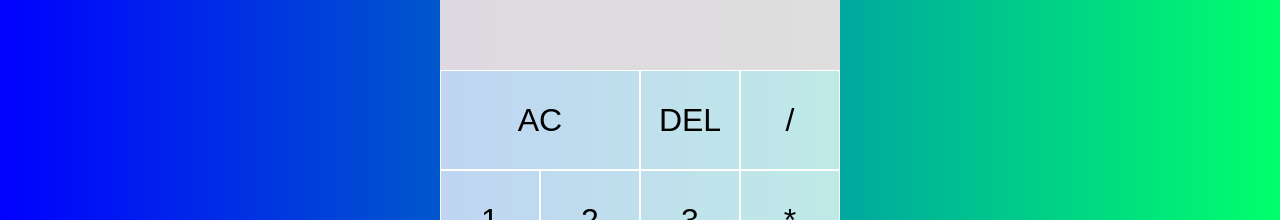
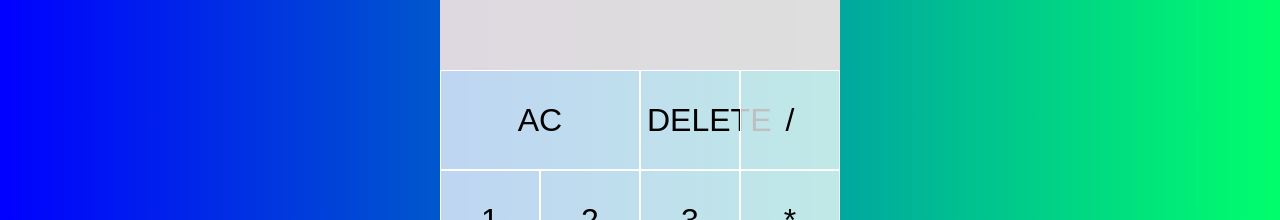
Before and after one commit to codex-newton/Calculator-Project, a plain HTML site: page index.html in a window 1280 px wide. Shown: the part 140-360 px from the top of the page. Drawn offline with Linux system fonts and the light colour scheme.

Commit message:
Word Change

```diff
--- a/index.html
+++ b/index.html
@@ -15,7 +15,7 @@
            <div data-current-operand class="current-operand"></div>
        </div>
        <button data-all-clear class="span-two">AC</button>
-       <button data-delete>DEL</button>
+       <button data-delete>DELETE</button>
        <button data-operation>/</button>
        <button data-number>1</button>
        <button data-number>2</button>
```
